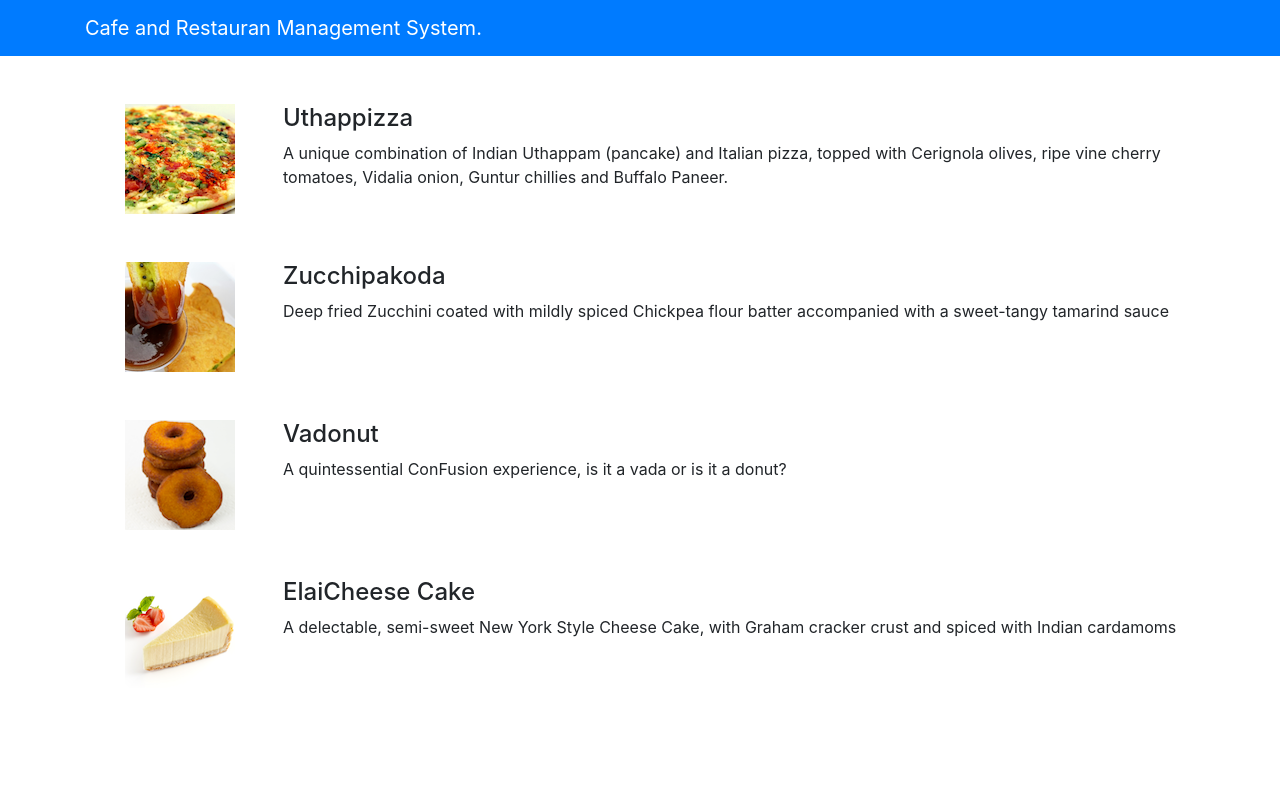
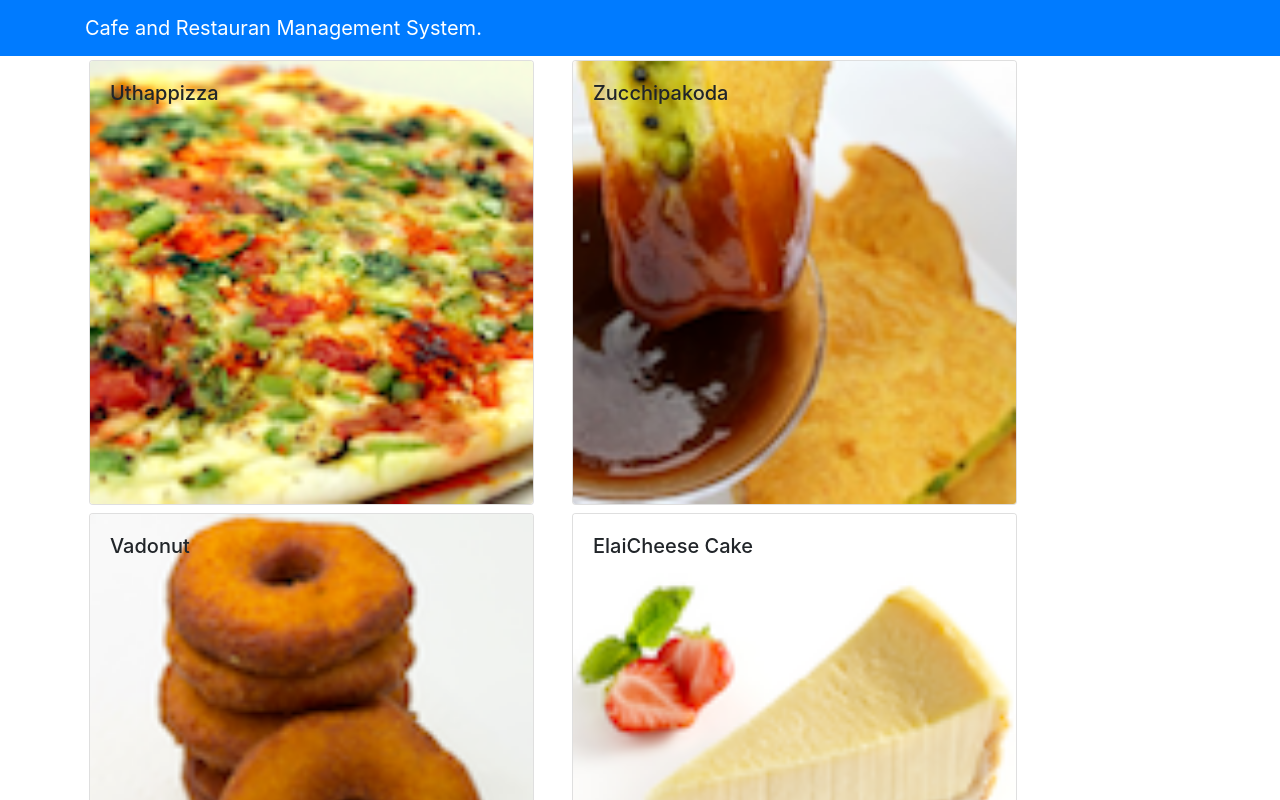
Before and after one commit to tsigemit/React-from-coursera, a React (Create React App) app: page / in a window 1280 px wide. Shown: the top 800 px of the page. Built offline with nearby package versions, Linux system fonts and the light colour scheme.

Commit message:
Menu component part2 using sate and props

```diff
--- a/src/App.js
+++ b/src/App.js
@@ -1,10 +1,18 @@
-import React from 'react';
+import React, { Component } from 'react';
 import logo from './logo.svg';
 import {Navbar, NavbarBrand} from 'reactstrap';
 import Menu from './components/MenuComponent';
+import { DISHES } from './shared/dishes';
 //import './App.css';
 
-function App() {
+class App extends Component {
+  constructor(props){
+    super(props);
+    this.state = {
+      dishes: DISHES
+    };
+  }
+  render(){
   return (
    <div>
      <Navbar dark color="primary">
@@ -15,9 +23,10 @@ function App() {
        </div>
      </Navbar>
 
-     <Menu />
+      <Menu dishes={this.state.dishes} />
    </div>
   );
 }
+}
 
 export default App;
--- a/src/components/MenuComponent.js
+++ b/src/components/MenuComponent.js
@@ -1,74 +1,61 @@
-import React,{Component} from 'react';
-import {Media} from 'reactstrap';
+import React, { Component } from 'react';
+import { Card, CardImg, CardImgOverlay, CardText, CardBody, CardTitle } from 'reactstrap';
 
 class Menu extends Component {
-    constructor(props){
-     super(props);
 
-            this.state = {
-                dishes: [
-                    {
-                        id: 0,
-                        name: 'Uthappizza',
-                        image: 'assets/images/uthappizza.png',
-                        category: 'mains',
-                        label: 'Hot',
-                        price: '4.99',
-                        description: 'A unique combination of Indian Uthappam (pancake) and Italian pizza, topped with Cerignola olives, ripe vine cherry tomatoes, Vidalia onion, Guntur chillies and Buffalo Paneer.'
-                    },
-                    {
-                        id: 1,
-                        name: 'Zucchipakoda',
-                        image: 'assets/images/zucchipakoda.png',
-                        category: 'appetizer',
-                        label: '',
-                        price: '1.99',
-                        description: 'Deep fried Zucchini coated with mildly spiced Chickpea flour batter accompanied with a sweet-tangy tamarind sauce'
-                    },
-                    {
-                        id: 2,
-                        name: 'Vadonut',
-                        image: 'assets/images/vadonut.png',
-                        category: 'appetizer',
-                        label: 'New',
-                        price: '1.99',
-                        description: 'A quintessential ConFusion experience, is it a vada or is it a donut?'
-                    },
-                    {
-                        id: 3,
-                        name: 'ElaiCheese Cake',
-                        image: 'assets/images/elaicheesecake.png',
-                        category: 'dessert',
-                        label: '',
-                        price: '2.99',
-                        description: 'A delectable, semi-sweet New York Style Cheese Cake, with Graham cracker crust and spiced with Indian cardamoms'
-                    }
-                ],
-            };
+    constructor(props) {
+        super(props);
+
+        this.state = {
+            selectedDish: null
+        }
     }
-    render(){
-        const menu = this.state.dishes.map((dish) => {
+
+    onDishSelect(dish) {
+        this.setState({ selectedDish: dish});
+    }
+
+    renderDish(dish) {
+        if (dish != null)
             return (
-                <div key={dish.id} className="col-12 mt-5">
-                    <Media tag="li">
-                        <Media left middle>
-                            <Media object src={dish.image} alt={dish.name} />
-                        </Media>
-                        <Media body className="ml-5">
-                            <Media heading>{dish.name}</Media>
-                            <p>{dish.description}</p>
-                        </Media>
-                    </Media>
-                </div>
+                <Card>
+                    <CardImg top src={dish.image} alt={dish.name} />
+                    <CardBody>
+                        <CardTitle>{dish.name}</CardTitle>
+                        <CardText>{dish.description}</CardText>
+                    </CardBody>
+                </Card>
+            );
+        else
+            return (
+                <div></div>
+            );
+    }
+
+    render() {
+        const menu = this.props.dishes.map((dish) => {
+            return (
+                <div className="col-12 col-md-5 m-1">
+                    <Card key={dish.id}
+                        onClick={() => this.onDishSelect(dish)}>
+                        <CardImg width="100%" src={dish.image} alt={dish.name} />
+                        <CardImgOverlay>
+                            <CardTitle>{dish.name}</CardTitle>
+                        </CardImgOverlay>
+                    </Card>
+                </div >
             );
         });
 
         return (
-            <div className="container">
+            <div className="container" >
                 <div className="row">
-                    <Media list>
-                        {menu}
-                    </Media>
+                    {menu}
+                </div>
+                <div className="row">
+                    <div className="row">
+                        {this.renderDish(this.state.selectedDish)}
+                    </div>
                 </div>
             </div>
         );
--- /dev/null
+++ b/src/shared/dishes.js
@@ -0,0 +1,187 @@
+export const DISHES =
+    [
+        {
+            id: 0,
+            name: 'Uthappizza',
+            image: 'assets/images/uthappizza.png',
+            category: 'mains',
+            label: 'Hot',
+            price: '4.99',
+            description: 'A unique combination of Indian Uthappam (pancake) and Italian pizza, topped with Cerignola olives, ripe vine cherry tomatoes, Vidalia onion, Guntur chillies and Buffalo Paneer.',
+            comments: [
+                {
+                    id: 0,
+                    rating: 5,
+                    comment: "Imagine all the eatables, living in conFusion!",
+                    author: "John Lemon",
+                    date: "2012-10-16T17:57:28.556094Z"
+                },
+                {
+                    id: 1,
+                    rating: 4,
+                    comment: "Sends anyone to heaven, I wish I could get my mother-in-law to eat it!",
+                    author: "Paul McVites",
+                    date: "2014-09-05T17:57:28.556094Z"
+                },
+                {
+                    id: 2,
+                    rating: 3,
+                    comment: "Eat it, just eat it!",
+                    author: "Michael Jaikishan",
+                    date: "2015-02-13T17:57:28.556094Z"
+                },
+                {
+                    id: 3,
+                    rating: 4,
+                    comment: "Ultimate, Reaching for the stars!",
+                    author: "Ringo Starry",
+                    date: "2013-12-02T17:57:28.556094Z"
+                },
+                {
+                    id: 4,
+                    rating: 2,
+                    comment: "It's your birthday, we're gonna party!",
+                    author: "25 Cent",
+                    date: "2011-12-02T17:57:28.556094Z"
+                }
+            ]
+        },
+        {
+            id: 1,
+            name: 'Zucchipakoda',
+            image: 'assets/images/zucchipakoda.png',
+            category: 'appetizer',
+            label: '',
+            price: '1.99',
+            description: 'Deep fried Zucchini coated with mildly spiced Chickpea flour batter accompanied with a sweet-tangy tamarind sauce',
+            comments: [
+                {
+                    id: 0,
+                    rating: 5,
+                    comment: "Imagine all the eatables, living in conFusion!",
+                    author: "John Lemon",
+                    date: "2012-10-16T17:57:28.556094Z"
+                },
+                {
+                    id: 1,
+                    rating: 4,
+                    comment: "Sends anyone to heaven, I wish I could get my mother-in-law to eat it!",
+                    author: "Paul McVites",
+                    date: "2014-09-05T17:57:28.556094Z"
+                },
+                {
+                    id: 2,
+                    rating: 3,
+                    comment: "Eat it, just eat it!",
+                    author: "Michael Jaikishan",
+                    date: "2015-02-13T17:57:28.556094Z"
+                },
+                {
+                    id: 3,
+                    rating: 4,
+                    comment: "Ultimate, Reaching for the stars!",
+                    author: "Ringo Starry",
+                    date: "2013-12-02T17:57:28.556094Z"
+                },
+                {
+                    id: 4,
+                    rating: 2,
+                    comment: "It's your birthday, we're gonna party!",
+                    author: "25 Cent",
+                    date: "2011-12-02T17:57:28.556094Z"
+                }
+            ]
+        },
+        {
+            id: 2,
+            name: 'Vadonut',
+            image: 'assets/images/vadonut.png',
+            category: 'appetizer',
+            label: 'New',
+            price: '1.99',
+            description: 'A quintessential ConFusion experience, is it a vada or is it a donut?',
+            comments: [
+                {
+                    id: 0,
+                    rating: 5,
+                    comment: "Imagine all the eatables, living in conFusion!",
+                    author: "John Lemon",
+                    date: "2012-10-16T17:57:28.556094Z"
+                },
+                {
+                    id: 1,
+                    rating: 4,
+                    comment: "Sends anyone to heaven, I wish I could get my mother-in-law to eat it!",
+                    author: "Paul McVites",
+                    date: "2014-09-05T17:57:28.556094Z"
+                },
+                {
+                    id: 2,
+                    rating: 3,
+                    comment: "Eat it, just eat it!",
+                    author: "Michael Jaikishan",
+                    date: "2015-02-13T17:57:28.556094Z"
+                },
+                {
+                    id: 3,
+                    rating: 4,
+                    comment: "Ultimate, Reaching for the stars!",
+                    author: "Ringo Starry",
+                    date: "2013-12-02T17:57:28.556094Z"
+                },
+                {
+                    id: 4,
+                    rating: 2,
+                    comment: "It's your birthday, we're gonna party!",
+                    author: "25 Cent",
+                    date: "2011-12-02T17:57:28.556094Z"
+                }
+            ]
+        },
+        {
+            id: 3,
+            name: 'ElaiCheese Cake',
+            image: 'assets/images/elaicheesecake.png',
+            category: 'dessert',
+            label: '',
+            price: '2.99',
+            description: 'A delectable, semi-sweet New York Style Cheese Cake, with Graham cracker crust and spiced with Indian cardamoms',
+            comments: [
+                {
+                    id: 0,
+                    rating: 5,
+                    comment: "Imagine all the eatables, living in conFusion!",
+                    author: "John Lemon",
+                    date: "2012-10-16T17:57:28.556094Z"
+                },
+                {
+                    id: 1,
+                    rating: 4,
+                    comment: "Sends anyone to heaven, I wish I could get my mother-in-law to eat it!",
+                    author: "Paul McVites",
+                    date: "2014-09-05T17:57:28.556094Z"
+                },
+                {
+                    id: 2,
+                    rating: 3,
+                    comment: "Eat it, just eat it!",
+                    author: "Michael Jaikishan",
+                    date: "2015-02-13T17:57:28.556094Z"
+                },
+                {
+                    id: 3,
+                    rating: 4,
+                    comment: "Ultimate, Reaching for the stars!",
+                    author: "Ringo Starry",
+                    date: "2013-12-02T17:57:28.556094Z"
+                },
+                {
+                    id: 4,
+                    rating: 2,
+                    comment: "It's your birthday, we're gonna party!",
+                    author: "25 Cent",
+                    date: "2011-12-02T17:57:28.556094Z"
+                }
+            ]
+        }
+    ];
```
